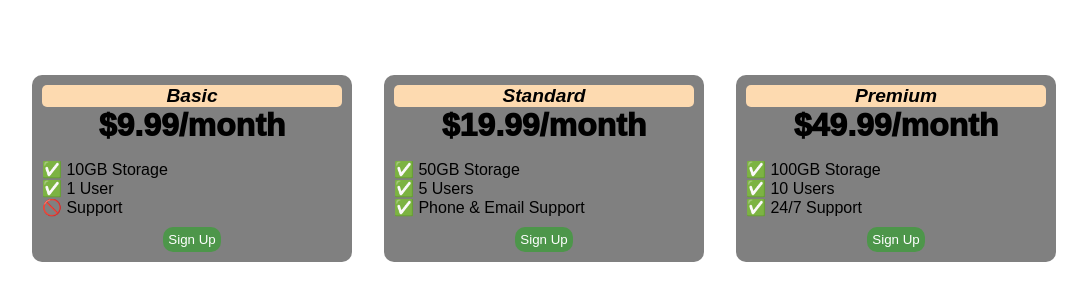
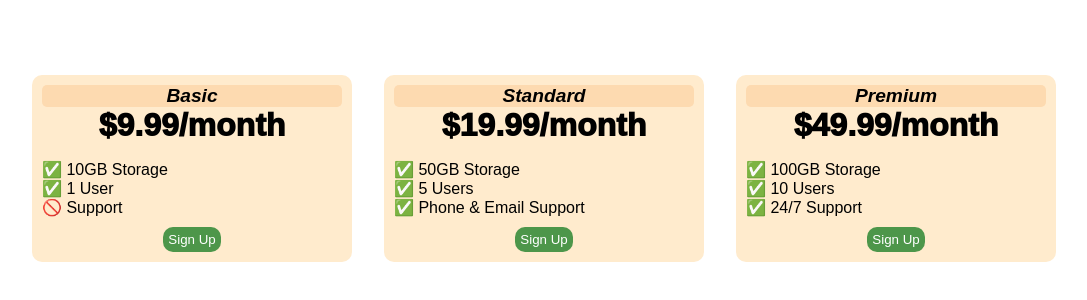
Before and after one commit to Shaba-Img/Pricing-Table-with-Flexbox, a plain HTML site: page index.html in a window 1280 px wide. Shown: the part 240-540 px from the top of the page, without its empty margins (96-1183 px from the left). Drawn offline with Linux system fonts and the light colour scheme; a web font is replaced by a local one.

Commit message:
Update index.html

```diff
--- a/index.html
+++ b/index.html
@@ -22,7 +22,7 @@
       }
 
       .pricing-plan {
-        background-color: grey;
+        background-color: blanchedalmond;
         flex-basis: 300px;
         border-radius: 10px;
         text-align: center;
```
